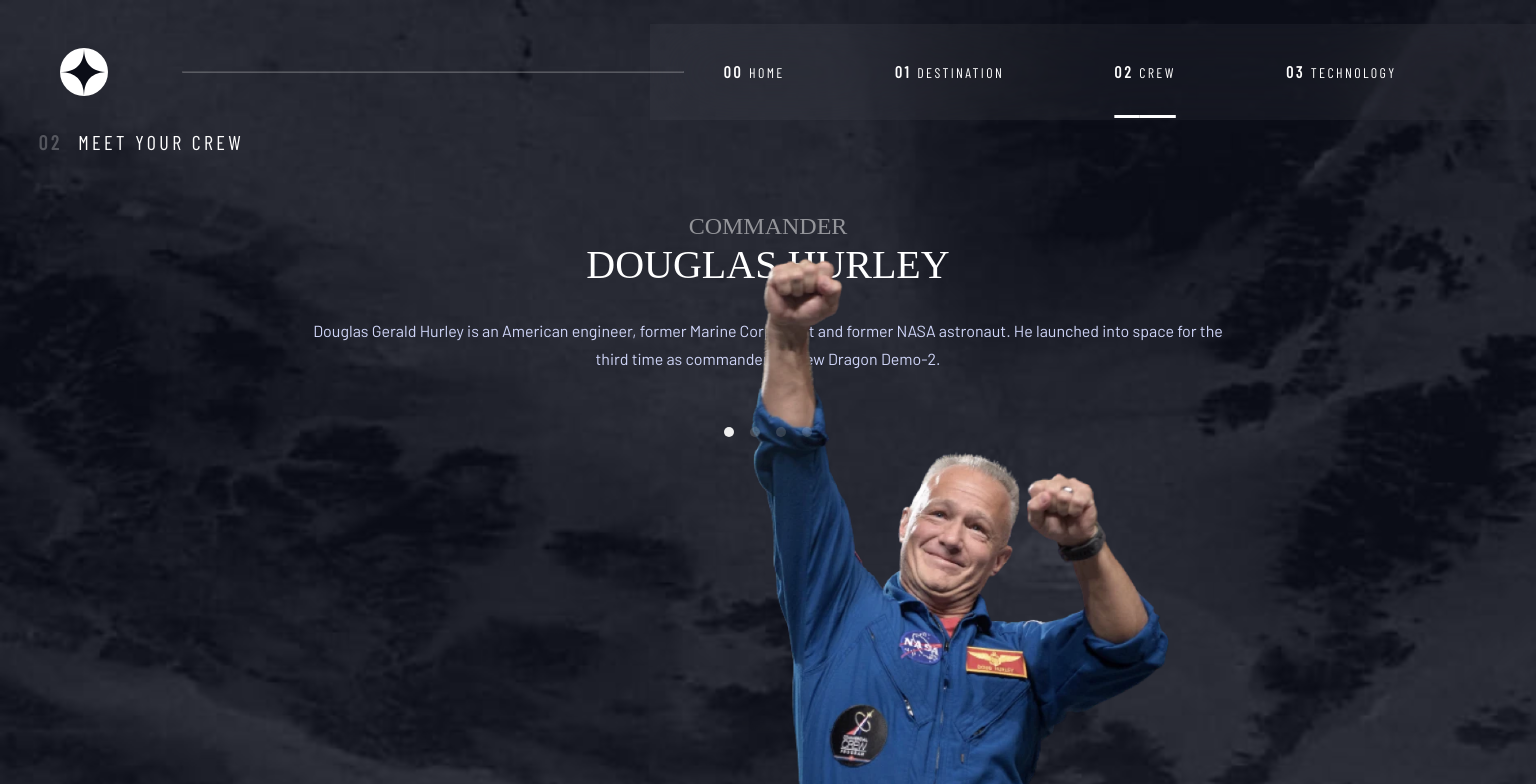
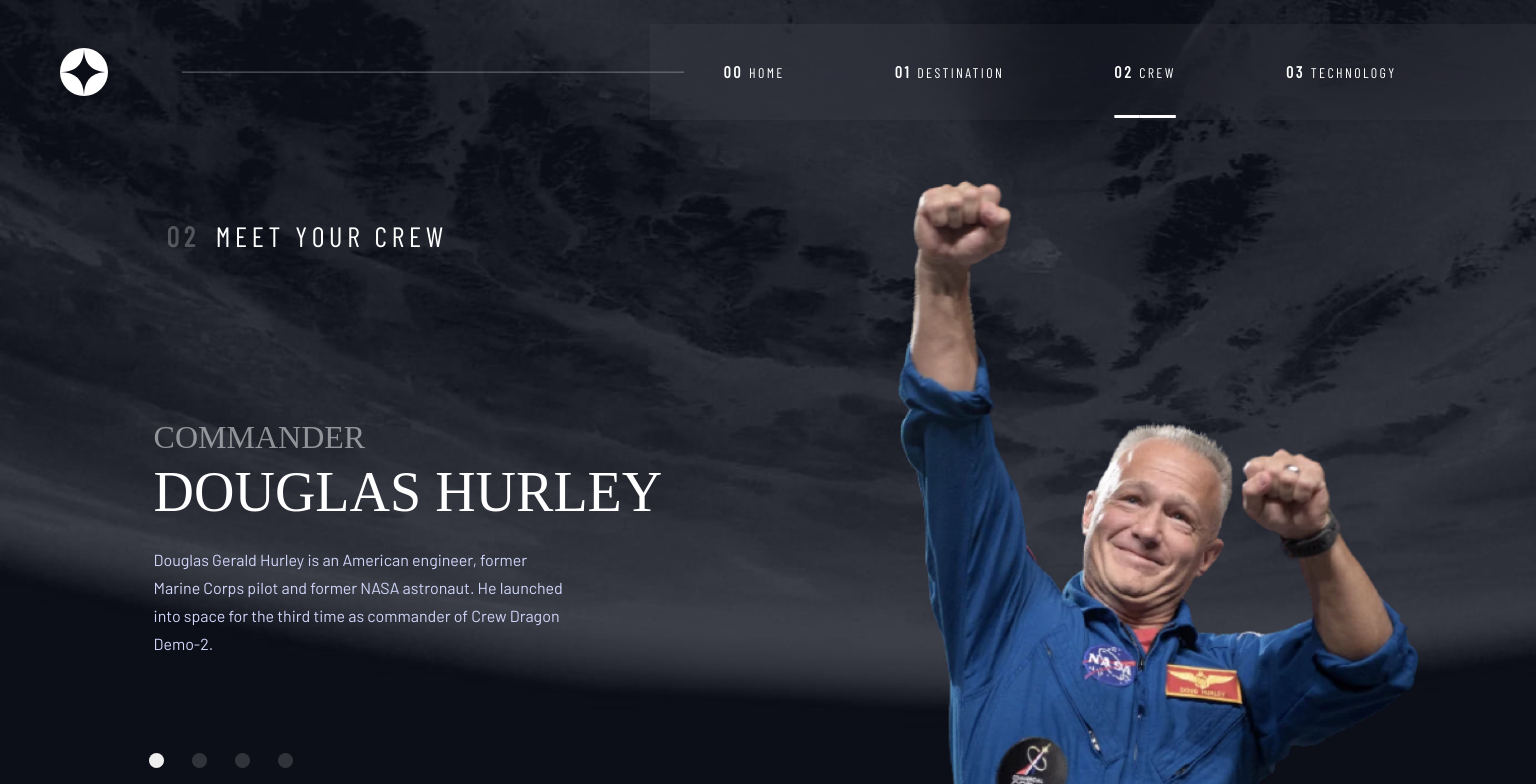
Before and after one commit to CodyyLee/SpaceTourism, a React (Create React App) app: page /crew in a window 1536 px wide. Shown: the top 784 px of the page. Built offline with nearby package versions, Linux system fonts and the light colour scheme; a web font is replaced by a local one.

Commit message:
added desktop view for crew page

```diff
--- a/src/pages/crew/crew.scss
+++ b/src/pages/crew/crew.scss
@@ -30,7 +30,18 @@
         ;
         grid-template-columns: 20% 60% 20%;
         grid-template-rows: 96px 91px 232px auto;
-        overflow-y: hidden;
+        overflow: hidden;
+    }
+
+    @media screen and (min-width: 1440px) {
+        background-image: url('../../assets/crew/background-crew-desktop.jpg');
+        grid-template-areas:
+            '. .'
+            'header image'
+            'content image'
+        ;
+        grid-template-columns: repeat(2, 1fr);
+        grid-template-rows: 136px 200px auto;
     }
 
     .title {
@@ -55,6 +66,15 @@
             letter-spacing: 3.38px;
         }
 
+        @media screen and (min-width: 1440px) {
+            width: 60%;
+            grid-column: span 1;
+            justify-content: center;
+            font-size: 2.8rem;
+            letter-spacing: 4.72px;
+            margin-left: 10%;
+        }
+
         .number {
             opacity: .25;
             font-size: 1.6rem;
@@ -65,6 +85,11 @@
             @media screen and (min-width: 768px) {
                 font-size: 2rem;
                 letter-spacing: 3.38px;
+            }
+
+            @media screen and (min-width: 1440px) {
+                font-size: 2.8rem;
+                letter-spacing: 4.72px;
             }
         }
     }
@@ -84,6 +109,11 @@
             transform: translateX(-50%);
         }
 
+        @media screen and (min-width: 1440px) {
+            height: 712px;
+            border-bottom: none;
+        }
+
         .crewImage {
             margin: auto;
             height: 100%;
@@ -93,6 +123,11 @@
                 position: relative;
                 left: 50%;
                 transform: translateX(-50%);
+            }
+
+            @media screen and (min-width: 1440px) {
+                position: relative;
+                left: 40%;
             }
         }
     }
@@ -110,6 +145,18 @@
             margin-top: 30px;
         }
 
+        @media screen and (min-width: 1440px) {
+            grid-template-areas:
+                '. . name .'
+                '. . bio .'
+                '. nav . .'
+            ;
+            grid-template-columns: 10% 10% 60% 20%;
+            grid-template-rows: 116px repeat(2, auto);
+            text-align: left;
+            margin-top: 12%;
+        }
+
         .navigationContainer {
             width: 88px;
             margin: 32px auto;
@@ -117,12 +164,30 @@
             align-items: center;
             justify-content: space-between;
             grid-area: nav;
+            position: relative;
+
+            @media screen and (min-width: 1440px) {
+                width: 144px;
+                transform: translateX(50%);
+                margin-bottom: 94px;
+                margin-top: 120px;
+                position: relative;
+            }
 
             .navBtn {
                 width: 10px;
                 height: 10px;
                 border-radius: 50%;
                 border: none;
+
+                &:hover {
+                    opacity: .5 !important;
+                }
+
+                @media screen and (min-width: 1440px) {
+                    width: 15px;
+                    height: 15px;
+                }
             }
         }
 
@@ -143,6 +208,12 @@
                 @media screen and (min-width: 768px) {
                     font-size: 2.4rem;
                 }
+
+                @media screen and (min-width: 1440px) {
+                    font-size: 3.2rem;
+                    width: auto;
+                    margin-bottom: 1.6rem;
+                }
             }
 
             .name {
@@ -156,6 +227,12 @@
                 @media screen and (min-width: 768px) {
                     font-size: 4rem;
                     padding-top: 8px;
+                }
+
+                @media screen and (min-width: 1440px) {
+                    padding-top: 16px;
+                    font-size: 5.6rem;
+                    width: 200%;
                 }
             }
         }
@@ -181,6 +258,15 @@
                 flex-direction: column;
                 margin: -25px auto;
             }
+
+            @media screen and (min-width: 1440px) {
+                min-height: 128px;
+                width: 90%;
+                margin-left: 0%;
+                padding-top: 27px;
+                display: flex;
+                justify-content: flex-start;
+            }
         }
     }
 }
```
